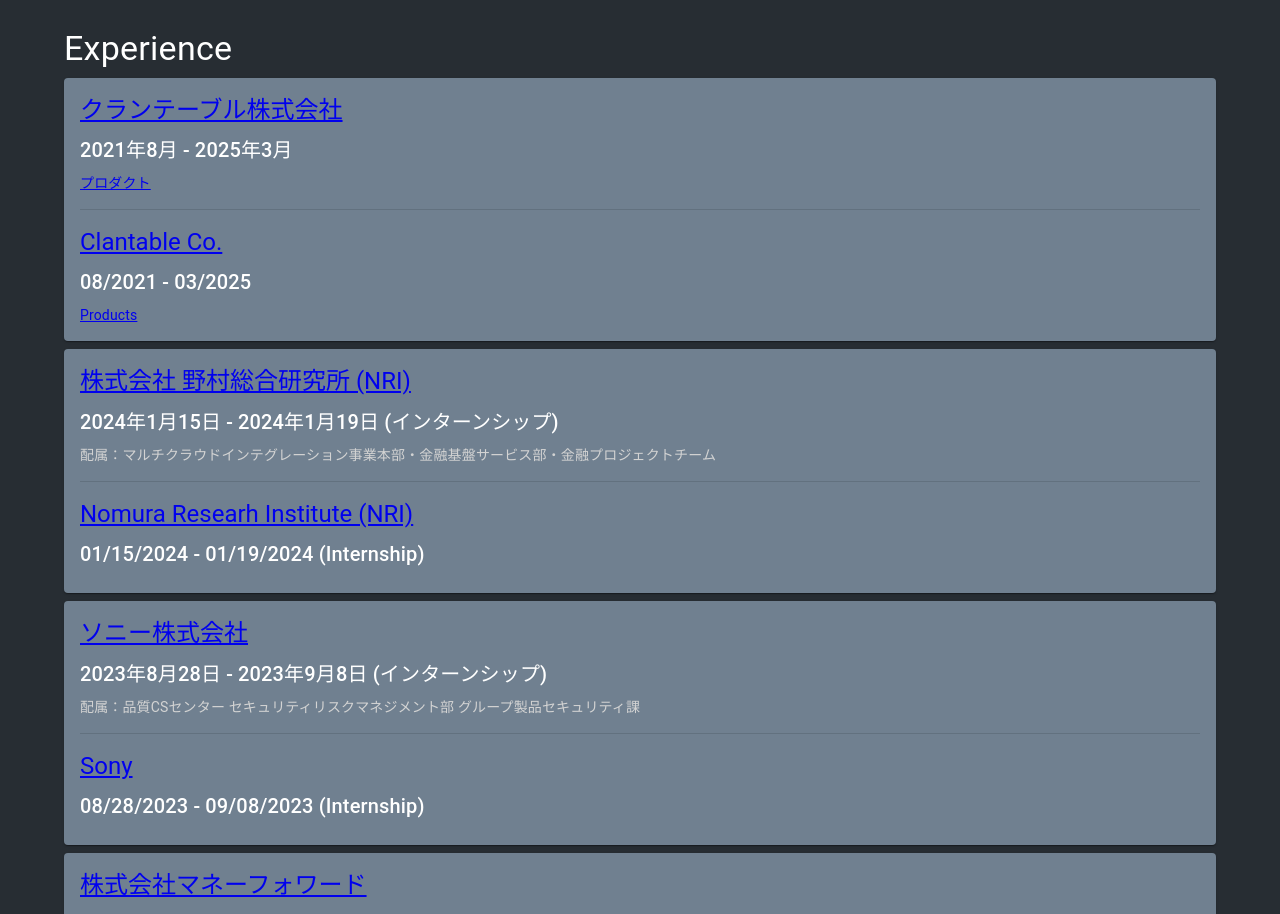
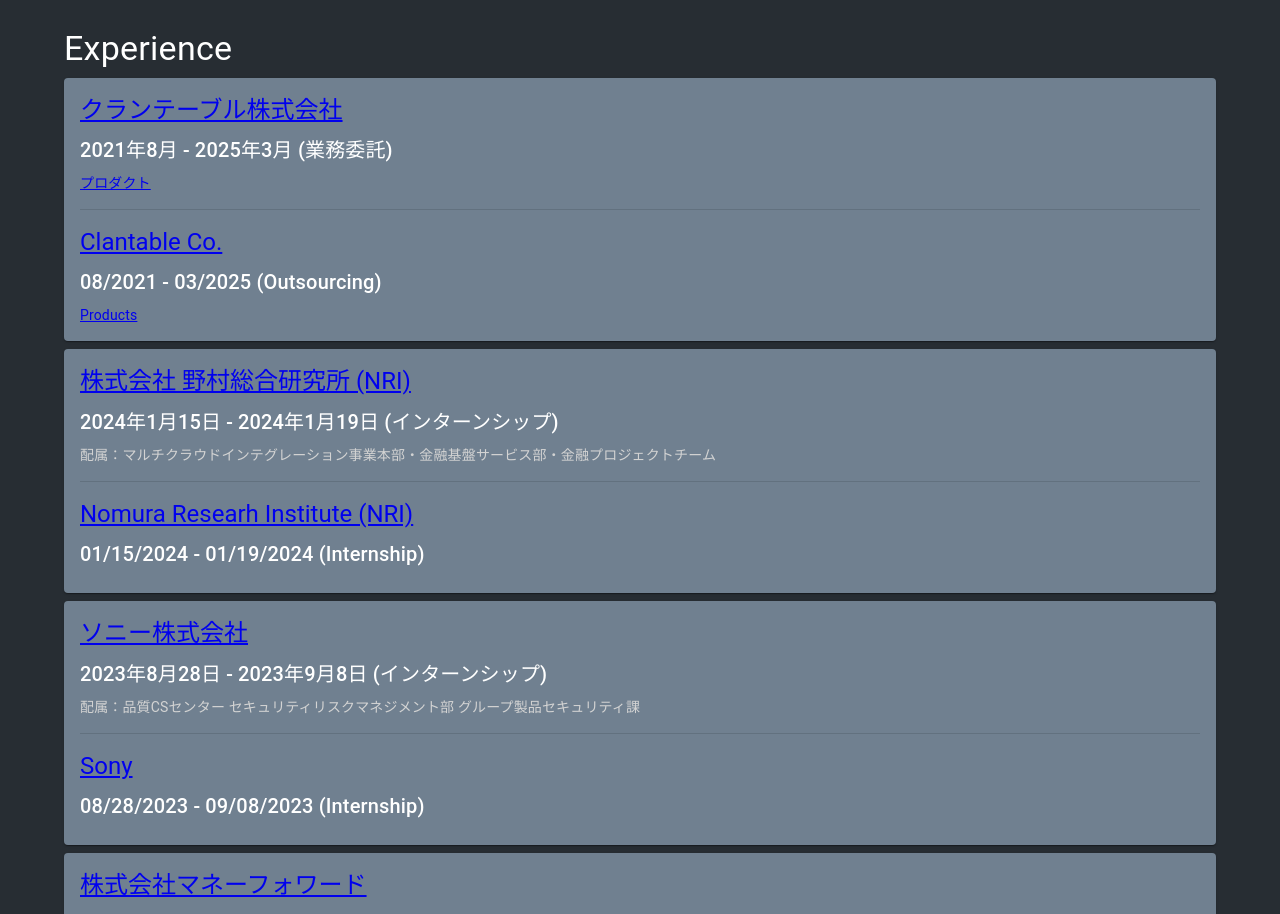
Before and after one commit to trapedev/trapedev.github.io, a React (Create React App) app in the folder app/: page / in a window 1280 px wide. Shown: the part 1140-2054 px from the top of the page. Built offline with nearby package versions, Linux system fonts and the light colour scheme.

Commit message:
commit all changes

```diff
--- a/app/src/pages/exp/ClanTable.tsx
+++ b/app/src/pages/exp/ClanTable.tsx
@@ -15,7 +15,7 @@ const ClanTable = () => {
         title={"クランテーブル株式会社"}
         hyperLink="https://www.ijyuku.clantable.com/clantable-corp"
       />
-      <SubTitle title={"2021年8月 - 2025年3月"} />
+      <SubTitle title={"2021年8月 - 2025年3月 (業務委託)"} />
       <SecondaryText text="プロダクト" hyperLink="https://www.juksl.com/" />
       {/* <BulletPointsList
         items={[
@@ -35,7 +35,7 @@ const ClanTable = () => {
         title={"Clantable Co."}
         hyperLink="https://www.ijyuku.clantable.com/clantable-corp"
       />
-      <SubTitle title={"08/2021 - 03/2025"} />
+      <SubTitle title={"08/2021 - 03/2025 (Outsourcing)"} />
       <SecondaryText text="Products" hyperLink="https://www.juksl.com/" />
       {/* <BulletPointsList
         items={[
```
Also changed, not shown: 6 other files (tests, documents, lock files or other folders).
